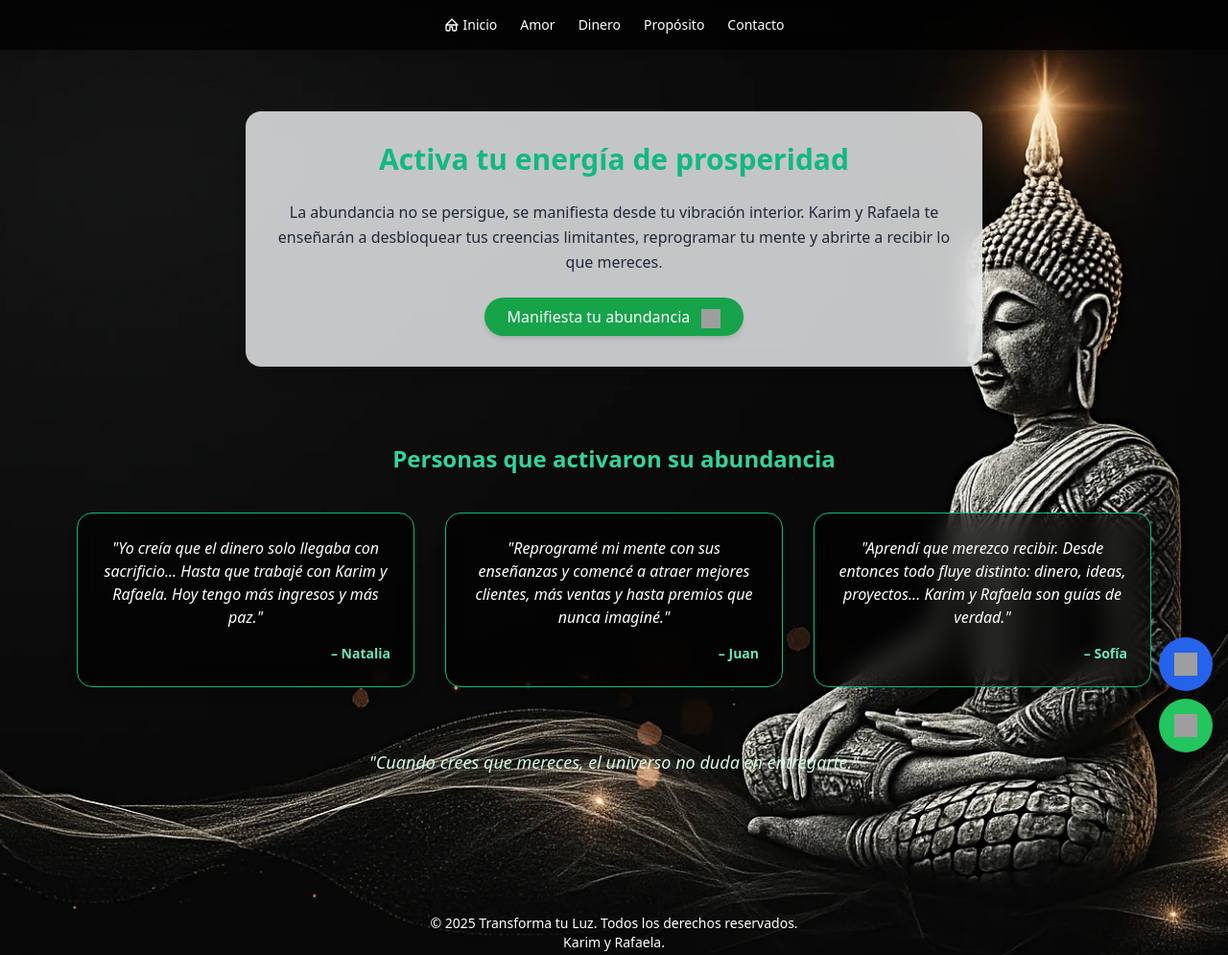
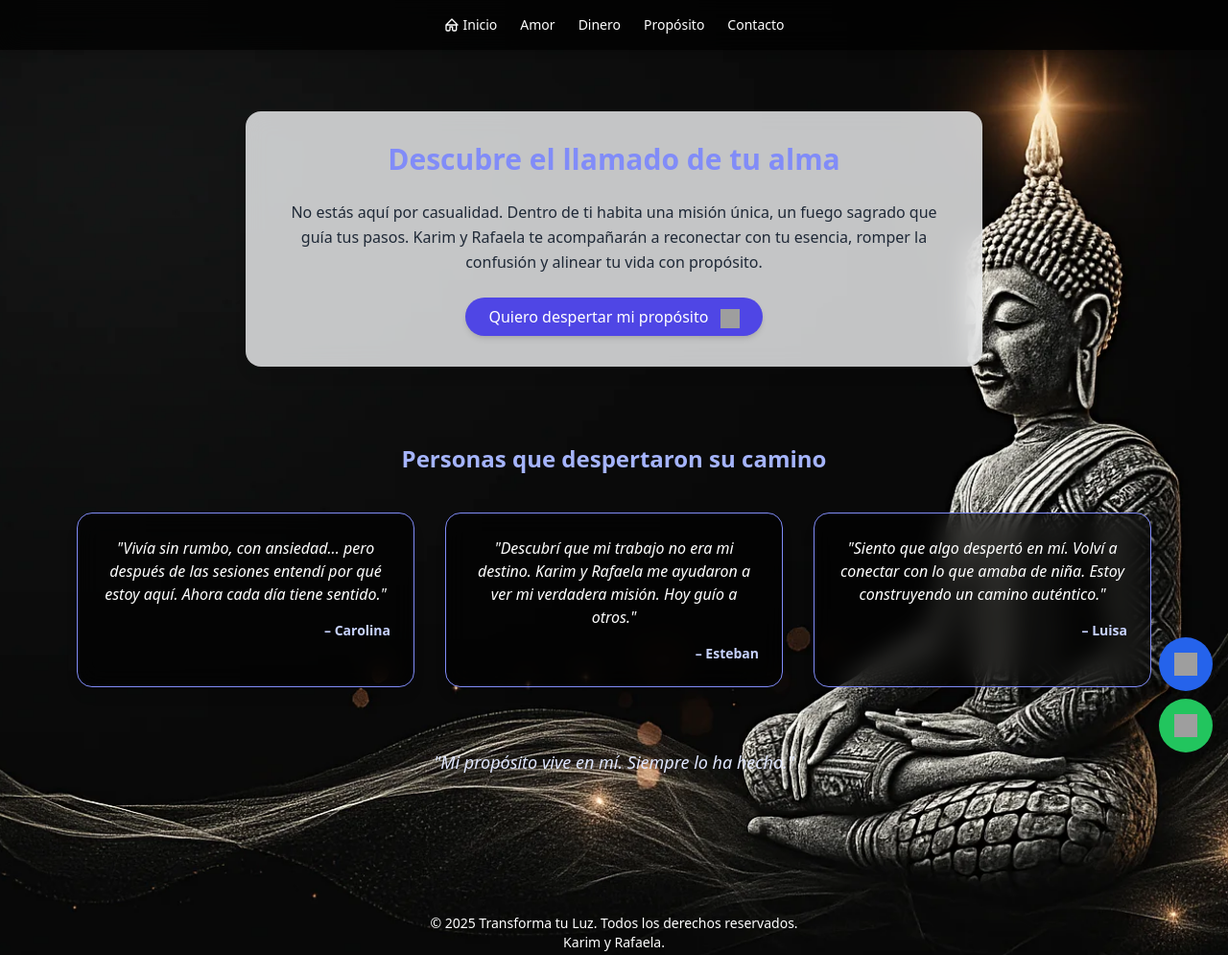
Before and after one commit to Egonzalezc97/transformaTuLuz, an Astro site: page /proposito in a window 1280 px wide. Shown: the top 995 px of the page at 96% size. Built offline with nearby package versions, Linux system fonts and the light colour scheme; Astro itself is replaced by a stand-in of ours; grey boxes are pictures that could not be loaded.

Commit message:
propositopage

```diff
--- a/src/pages/proposito.astro
+++ b/src/pages/proposito.astro
@@ -8,7 +8,7 @@ import Navbar from '../components/Navbar.astro';
   <head>
     <meta charset="UTF-8" />
     <meta name="viewport" content="width=device-width, initial-scale=1.0" />
-    <title>Atraer Abundancia | Transforma tu Luz</title>
+    <title>Descubrir mi Propósito | Transforma tu Luz</title>
   </head>
   <body class="relative min-h-screen bg-black bg-cover bg-center text-white" style={`background-image: url(${fondoBuda.src})`}>
 
@@ -19,48 +19,48 @@ import Navbar from '../components/Navbar.astro';
 
       <!-- Cuadro principal -->
       <div class="bg-gray-100/80 backdrop-blur-md rounded-2xl shadow-lg max-w-3xl w-full p-8 space-y-6 text-gray-800">
-        <h1 class="text-3xl font-bold text-emerald-500">Activa tu energía de prosperidad</h1>
+        <h1 class="text-3xl font-bold text-indigo-400">Descubre el llamado de tu alma</h1>
         <p class="text-base leading-relaxed">
-          La abundancia no se persigue, se manifiesta desde tu vibración interior. Karim y Rafaela te enseñarán a desbloquear tus creencias limitantes, reprogramar tu mente y abrirte a recibir lo que mereces.
+          No estás aquí por casualidad. Dentro de ti habita una misión única, un fuego sagrado que guía tus pasos. Karim y Rafaela te acompañarán a reconectar con tu esencia, romper la confusión y alinear tu vida con propósito.
         </p>
         <a
           href="https://wa.me/573001112233"
           target="_blank"
-          class="inline-block bg-green-600 hover:bg-green-700 text-white px-6 py-2 rounded-full shadow-md transition-transform hover:scale-105"
+          class="inline-block bg-indigo-600 hover:bg-indigo-700 text-white px-6 py-2 rounded-full shadow-md transition-transform hover:scale-105"
         >
-          Manifiesta tu abundancia
+          Quiero despertar mi propósito
           <img src="https://upload.wikimedia.org/wikipedia/commons/6/6b/WhatsApp.svg" alt="WhatsApp" class="inline w-5 h-5 ml-2" />
         </a>
       </div>
 
-      <!-- Testimonios impactantes -->
+      <!-- Testimonios de propósito -->
       <section class="mt-20 max-w-6xl w-full px-4">
-        <h2 class="text-2xl font-semibold text-emerald-400 mb-10 text-center">Personas que activaron su abundancia</h2>
+        <h2 class="text-2xl font-semibold text-indigo-300 mb-10 text-center">Personas que despertaron su camino</h2>
 
         <div class="grid grid-cols-1 md:grid-cols-3 gap-8">
           <!-- Testimonio 1 -->
-          <div class="relative bg-black/60 backdrop-blur-md border border-emerald-500 rounded-2xl p-6 shadow-lg hover:scale-105 transition-transform">
-            <p class="text-base text-white italic">"Yo creía que el dinero solo llegaba con sacrificio... Hasta que trabajé con Karim y Rafaela. Hoy tengo más ingresos y más paz."</p>
-            <span class="block mt-4 text-sm text-emerald-300 font-bold text-right">– Natalia</span>
+          <div class="relative bg-black/60 backdrop-blur-md border border-indigo-400 rounded-2xl p-6 shadow-lg hover:scale-105 transition-transform">
+            <p class="text-base text-white italic">"Vivía sin rumbo, con ansiedad... pero después de las sesiones entendí por qué estoy aquí. Ahora cada día tiene sentido."</p>
+            <span class="block mt-4 text-sm text-indigo-200 font-bold text-right">– Carolina</span>
           </div>
 
           <!-- Testimonio 2 -->
-          <div class="relative bg-black/60 backdrop-blur-md border border-emerald-500 rounded-2xl p-6 shadow-lg hover:scale-105 transition-transform">
-            <p class="text-base text-white italic">"Reprogramé mi mente con sus enseñanzas y comencé a atraer mejores clientes, más ventas y hasta premios que nunca imaginé."</p>
-            <span class="block mt-4 text-sm text-emerald-300 font-bold text-right">– Juan</span>
+          <div class="relative bg-black/60 backdrop-blur-md border border-indigo-400 rounded-2xl p-6 shadow-lg hover:scale-105 transition-transform">
+            <p class="text-base text-white italic">"Descubrí que mi trabajo no era mi destino. Karim y Rafaela me ayudaron a ver mi verdadera misión. Hoy guío a otros."</p>
+            <span class="block mt-4 text-sm text-indigo-200 font-bold text-right">– Esteban</span>
           </div>
 
           <!-- Testimonio 3 -->
-          <div class="relative bg-black/60 backdrop-blur-md border border-emerald-500 rounded-2xl p-6 shadow-lg hover:scale-105 transition-transform">
-            <p class="text-base text-white italic">"Aprendí que merezco recibir. Desde entonces todo fluye distinto: dinero, ideas, proyectos... Karim y Rafaela son guías de verdad."</p>
-            <span class="block mt-4 text-sm text-emerald-300 font-bold text-right">– Sofía</span>
+          <div class="relative bg-black/60 backdrop-blur-md border border-indigo-400 rounded-2xl p-6 shadow-lg hover:scale-105 transition-transform">
+            <p class="text-base text-white italic">"Siento que algo despertó en mí. Volví a conectar con lo que amaba de niña. Estoy construyendo un camino auténtico."</p>
+            <span class="block mt-4 text-sm text-indigo-200 font-bold text-right">– Luisa</span>
           </div>
         </div>
       </section>
 
       <!-- Frase de cierre -->
-      <section class="mt-16 text-emerald-100 text-lg italic text-center">
-        "Cuando crees que mereces, el universo no duda en entregarte."
+      <section class="mt-16 text-indigo-100 text-lg italic text-center">
+        "Mi propósito vive en mí. Siempre lo ha hecho."
       </section>
     </main>
 
```
